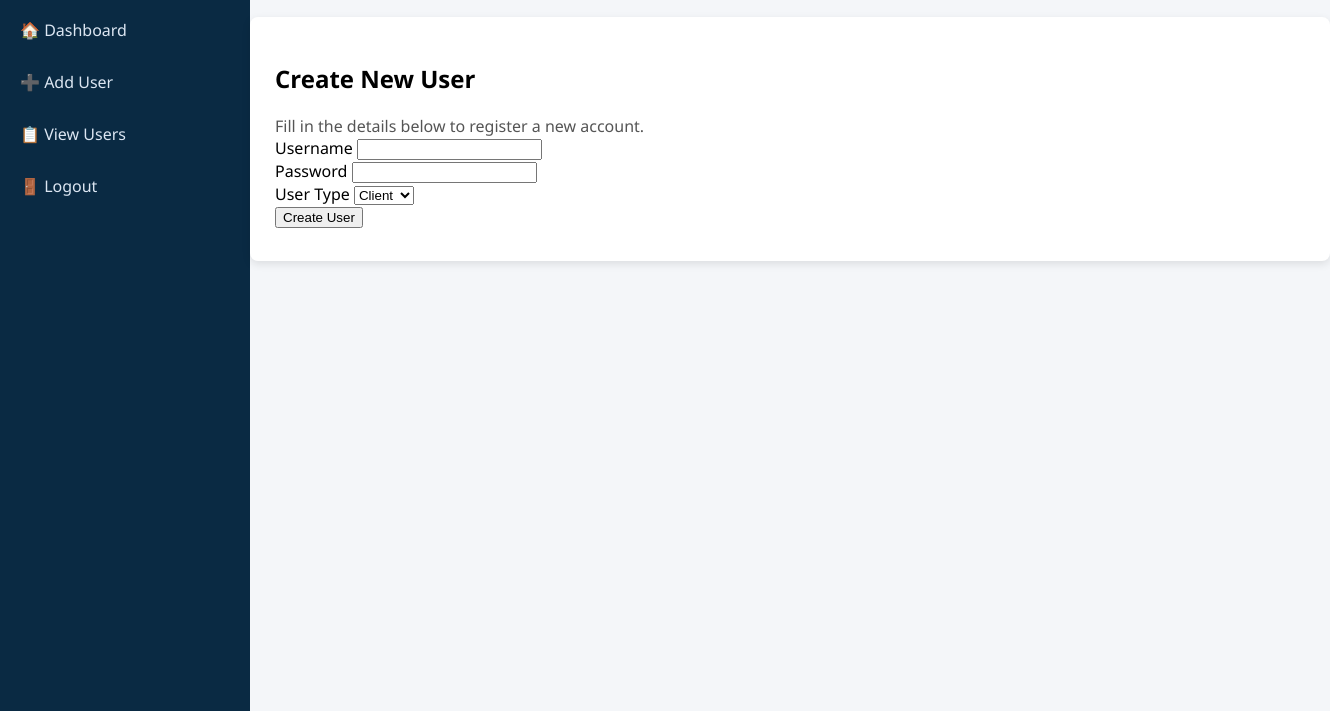
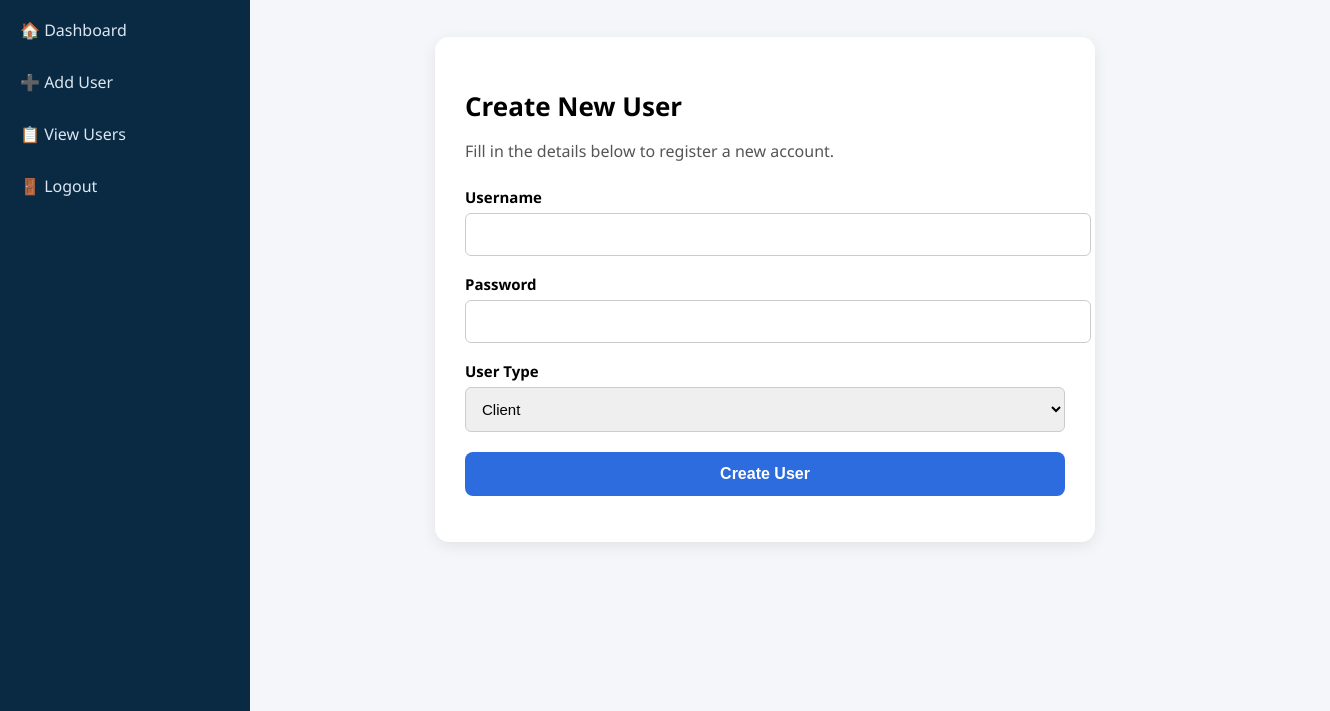
Before and after one commit to eljhei-ops/my-backend, a website: page frontend-test/admin/add_user.html in a window 1280 px wide. Shown: the part 89-800 px from the top of the page, 1330 px wide, since content can reach past the window. Drawn offline with Linux system fonts and the light colour scheme.

Commit message:
edit add

```diff
--- a/frontend-test/admin/add_user.html
+++ b/frontend-test/admin/add_user.html
@@ -4,6 +4,87 @@
     <title>Add User</title>
     <link rel="stylesheet" href="admin.css">
     <script src="admin.js"></script>
+
+    <style>
+        /* ---- Improved UI styling ---- */
+
+        .form-card {
+            max-width: 600px;
+            margin: 40px auto;
+            padding: 30px;
+            background: #ffffff;
+            border-radius: 14px;
+            box-shadow: 0 4px 15px rgba(0,0,0,0.08);
+            animation: fadeIn 0.35s ease-in-out;
+        }
+
+        .form-card h2 {
+            margin-bottom: 5px;
+            font-size: 26px;
+        }
+
+        .subtitle {
+            margin-bottom: 25px;
+            color: #555;
+        }
+
+        .form-grid {
+            display: grid;
+            grid-template-columns: 1fr;
+            gap: 18px;
+        }
+
+        label {
+            font-weight: 600;
+            display: block;
+            margin-bottom: 6px;
+            font-size: 15px;
+        }
+
+        input, select {
+            width: 100%;
+            padding: 12px;
+            font-size: 15px;
+            border: 1px solid #ccc;
+            border-radius: 6px;
+            outline: none;
+            transition: 0.2s;
+        }
+
+        input:focus, select:focus {
+            border-color: #2d6cdf;
+            box-shadow: 0 0 4px rgba(45,108,223,0.3);
+        }
+
+        .primary-btn {
+            width: 100%;
+            margin-top: 20px;
+            padding: 13px;
+            font-size: 16px;
+            border: none;
+            border-radius: 8px;
+            background: #2d6cdf;
+            color: white;
+            font-weight: bold;
+            cursor: pointer;
+            transition: 0.25s;
+        }
+
+        .primary-btn:hover {
+            background: #1e54b3;
+        }
+
+        .msg {
+            margin-top: 15px;
+            font-weight: bold;
+            text-align: center;
+        }
+
+        @keyframes fadeIn {
+            from { opacity: 0; transform: translateY(10px); }
+            to { opacity: 1; transform: translateY(0); }
+        }
+    </style>
 </head>
 
 <body onload="requireAdmin()">
@@ -19,16 +100,12 @@
 
     <!-- MAIN PANEL -->
     <div class="main">
-
-        <!-- TOPBAR -->
         <header class="topbar">
             <h1>Add User</h1>
         </header>
 
-        <!-- PAGE CONTENT -->
         <section class="content">
-
-            <div class="card form-card">
+            <div class="form-card">
 
                 <h2>Create New User</h2>
                 <p class="subtitle">Fill in the details below to register a new account.</p>
@@ -62,7 +139,6 @@
 
             </div>
         </section>
-
     </div>
 
     <script>
```
Also changed, not shown: frontend-test/admin/edit_user.html (+83 -8 lines).
